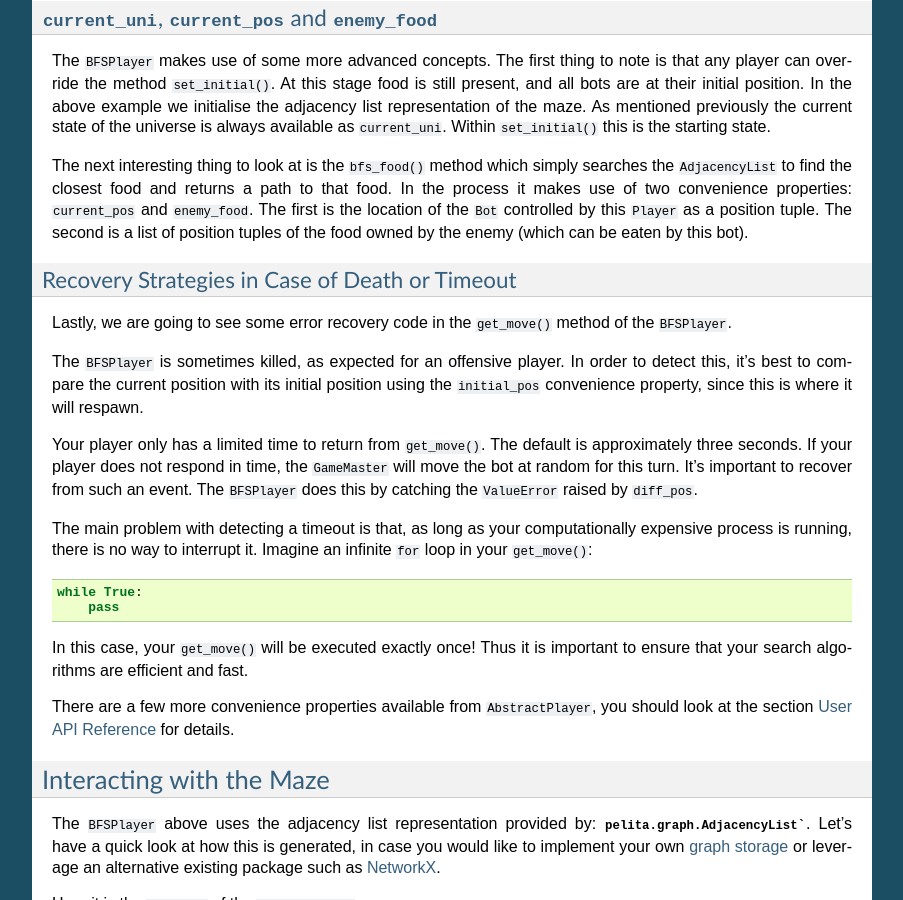
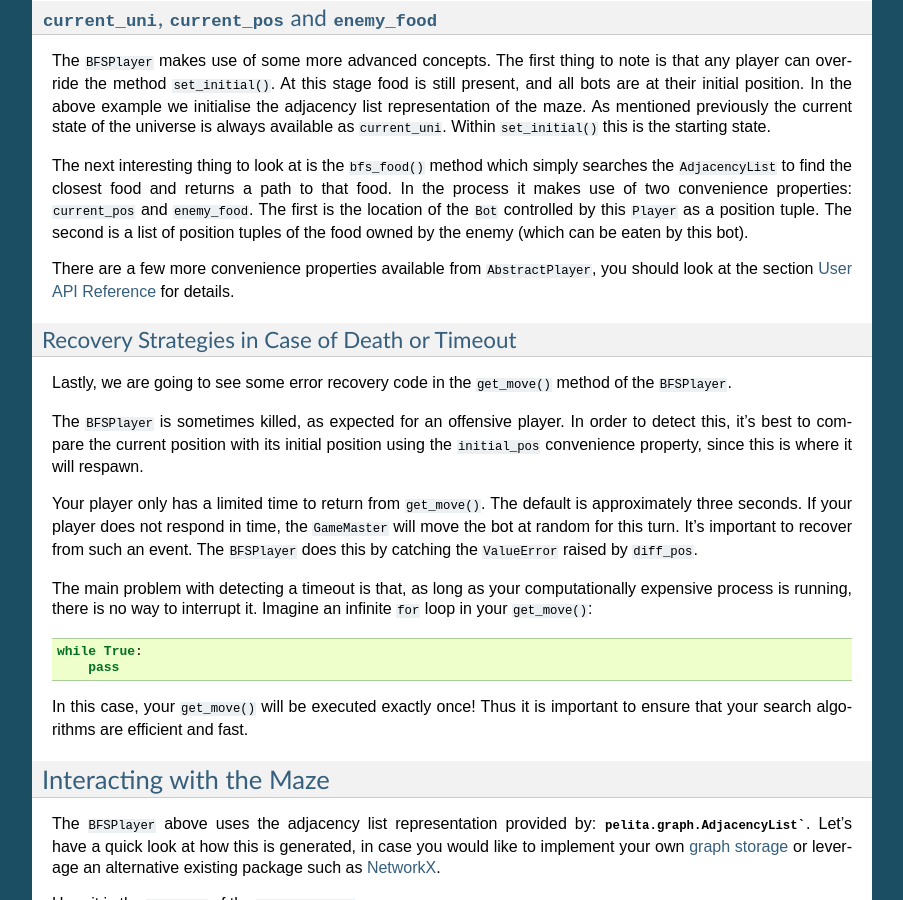
Before and after one commit to ASPP/pelita, a Sphinx documentation site: the page built from doc/source/writing_player.rst, in a window 1280 px wide and 900 px high, scrolled down 4537 px. Shown: the whole window, without its empty margins (198-1101 px from the left). Built offline with Sphinx 7.4.7, drawn with Linux system fonts in a browser that asks for light colours; the version number could not be read and is left out; part of the change alters nothing that is shown.

```diff
--- a/doc/source/writing_player.rst
+++ b/doc/source/writing_player.rst
@@ -231,6 +231,9 @@ controlled by this ``Player`` as a position tuple. The second is a list of
 position tuples of the food owned by the enemy (which can be eaten by this
 bot).
 
+There are a few more convenience properties available from ``AbstractPlayer``,
+you should look at the section :ref:`user_api_reference` for details.
+
 Recovery Strategies in Case of Death or Timeout
 -----------------------------------------------
 
@@ -262,8 +265,6 @@ important to ensure that your search algorithms are efficient and fast.
 .. TODO: how to be notified when a timeout happened.
 .. TODO: the universe states will be missing a state
 
-There are a few more convenience properties available from
-``AbstractPlayer``, you should look at the section :ref:`user_api_reference` for details.
 
 Interacting with the Maze
 =========================
```
